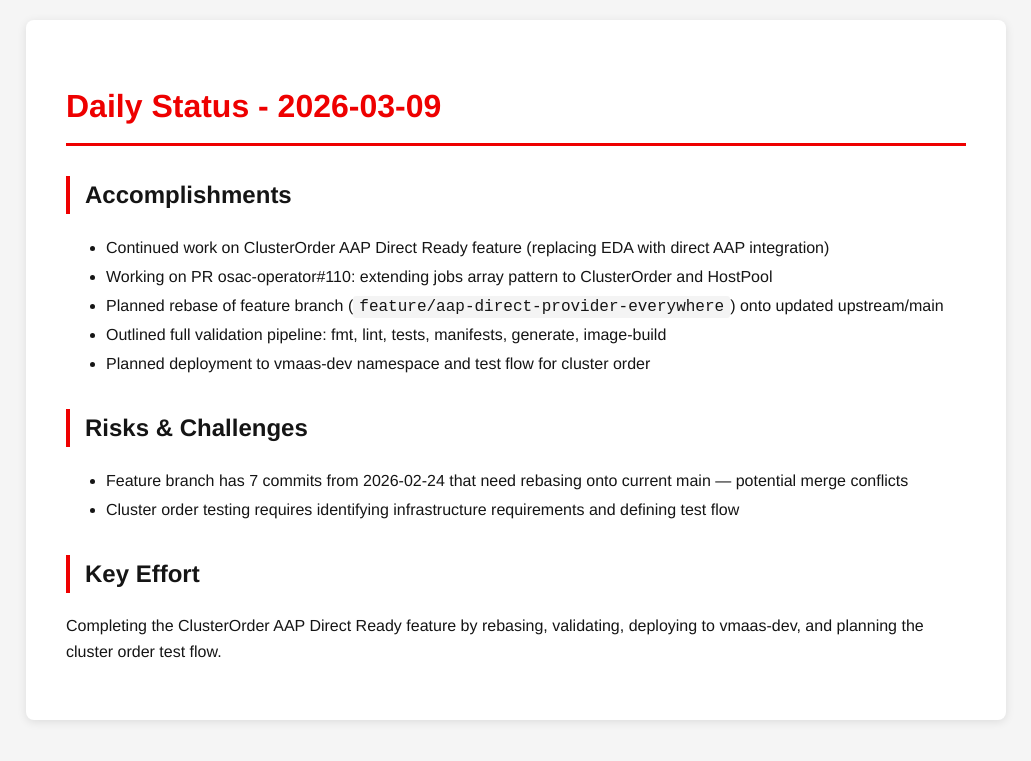
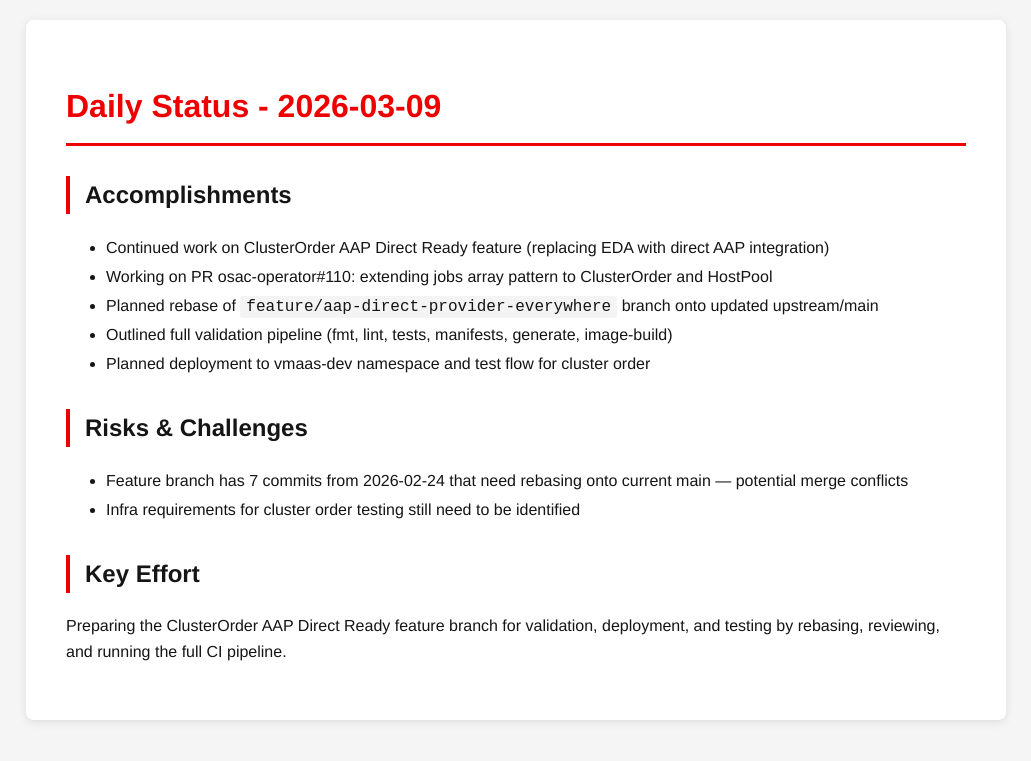
Before and after one commit to tzvatot/daily-status, a Jekyll site: the page built from 2026-03-09.md, in a window 1280 px wide. Shown: the top 761 px of the page, without its empty margins (124-1155 px from the left). Built offline with Jekyll 4.4.1, drawn with Linux system fonts in a browser that asks for light colours.

Commit message:
Daily status update - 2026-03-09

```diff
--- a/2026-03-09.md
+++ b/2026-03-09.md
@@ -9,13 +9,13 @@ date: 2026-03-09
 ## Accomplishments
 - Continued work on ClusterOrder AAP Direct Ready feature (replacing EDA with direct AAP integration)
 - Working on PR osac-operator#110: extending jobs array pattern to ClusterOrder and HostPool
-- Planned rebase of feature branch (`feature/aap-direct-provider-everywhere`) onto updated upstream/main
-- Outlined full validation pipeline: fmt, lint, tests, manifests, generate, image-build
+- Planned rebase of `feature/aap-direct-provider-everywhere` branch onto updated upstream/main
+- Outlined full validation pipeline (fmt, lint, tests, manifests, generate, image-build)
 - Planned deployment to vmaas-dev namespace and test flow for cluster order
 
 ## Risks & Challenges
 - Feature branch has 7 commits from 2026-02-24 that need rebasing onto current main — potential merge conflicts
-- Cluster order testing requires identifying infrastructure requirements and defining test flow
+- Infra requirements for cluster order testing still need to be identified
 
 ## Key Effort
-Completing the ClusterOrder AAP Direct Ready feature by rebasing, validating, deploying to vmaas-dev, and planning the cluster order test flow.
+Preparing the ClusterOrder AAP Direct Ready feature branch for validation, deployment, and testing by rebasing, reviewing, and running the full CI pipeline.
```
